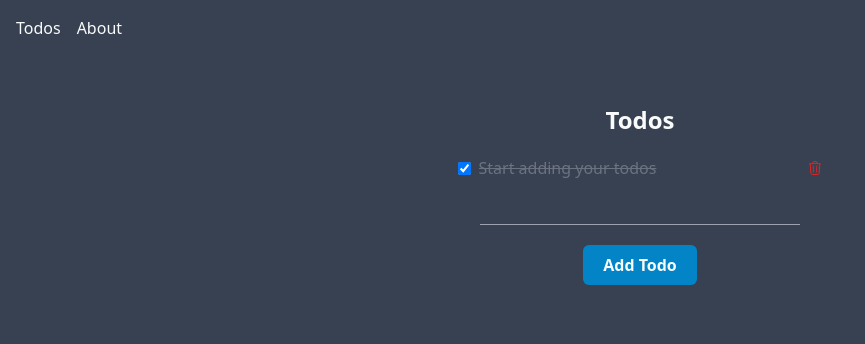
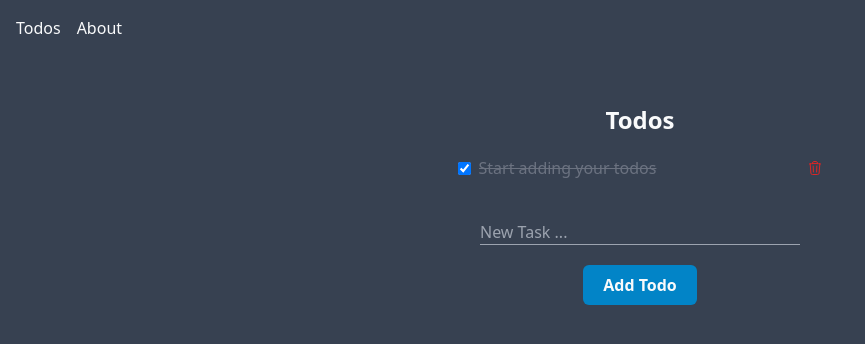
Before and after one commit to Farhood150/vue-todo, a Vue app: page / in a window 1280 px wide. Shown: the top 344 px of the page, without its empty margins (0-865 px from the left). Built offline with nearby package versions, Linux system fonts and the light colour scheme.

Commit message:
feat: add NewTask and TaskItem components; update TodosView to use new components

```diff
--- /dev/null
+++ b/src/components/NewTask.vue
@@ -0,0 +1,13 @@
+<script setup>
+import { useTodoStore } from '@/stores/todo'
+const store = useTodoStore()
+</script>
+<template>
+	<form class="flex flex-col gap-5 mt-5 items-center">
+		<input type="text" v-model="store.newTodo"
+			class="bg-transparent border-b border-gray-400 w-80 focus-visible:outline-0 focus-visible:border-b focus-visible:border-gray-300"
+			placeholder="New Task ..." />
+		<button type="submit" @click="store.addTodo" class="bg-sky-600 px-5 py-2 font-semibold rounded-md w-fit">Add
+			Todo</button>
+	</form>
+</template>
--- /dev/null
+++ b/src/components/TaskItem.vue
@@ -0,0 +1,13 @@
+<script setup>
+const props = defineProps(['todo'])
+</script>
+
+<template>
+    <li class="flex items-center gap-2">
+        <input type="checkbox" v-model="props.todo.completed" />
+        <input :class="{ 'line-through': props.todo.completed }" :value="props.todo.text" v-model="props.todo.text" :disabled="props.todo.completed" class="bg-transparent disabled:text-gray-500 w-80 focus-visible:outline-0 focus-visible:border-b focus-visible:border-gray-300"/>
+            <svg xmlns="http://www.w3.org/2000/svg" fill="none" viewBox="0 0 24 24" stroke-width="1.5" class="size-4 stroke-red-600 cursor-pointer" @click="$emit('delete', props.todo.id)">
+                <path stroke-linecap="round" stroke-linejoin="round" d="m14.74 9-.346 9m-4.788 0L9.26 9m9.968-3.21c.342.052.682.107 1.022.166m-1.022-.165L18.16 19.673a2.25 2.25 0 0 1-2.244 2.077H8.084a2.25 2.25 0 0 1-2.244-2.077L4.772 5.79m14.456 0a48.108 48.108 0 0 0-3.478-.397m-12 .562c.34-.059.68-.114 1.022-.165m0 0a48.11 48.11 0 0 1 3.478-.397m7.5 0v-.916c0-1.18-.91-2.164-2.09-2.201a51.964 51.964 0 0 0-3.32 0c-1.18.037-2.09 1.022-2.09 2.201v.916m7.5 0a48.667 48.667 0 0 0-7.5 0" />
+            </svg>
+    </li>
+</template>
--- a/src/main.js
+++ b/src/main.js
@@ -1,4 +1,6 @@
 import './assets/style.css'
+import NewTask from '@/components/NewTask.vue';
+import TaskItem from '@/components/TaskItem.vue';
 
 import { createApp } from 'vue'
 import { createPinia } from 'pinia'
@@ -15,4 +17,7 @@ pinia.use(piniaPluginPersistedstate)
 app.use(pinia)
 app.use(router)
 
+app.component('NewTask', NewTask)
+app.component('TaskItem', TaskItem)
+
 app.mount('#app')
--- a/src/views/TodosView.vue
+++ b/src/views/TodosView.vue
@@ -1,21 +1,46 @@
 <script setup>
+import { ref } from 'vue'
 import { useTodoStore } from '@/stores/todo'
 const store = useTodoStore()
+// const canChangeColor = ref(false)
+// const someClass = ref('text-gray-400')
+
+// const toggleTextColor = () => {
+// if(someClass.value === 'text-red-400') {
+// 	someClass.value = 'text-gray-400'
+// } else {
+// 	someClass.value = 'text-red-400'
+// }
+
+// 	someClass.value === 'text-red-400' ?
+// 	someClass.value = 'text-gray-400'
+// 	:
+// 	someClass.value = 'text-red-400'
+
+// 	console.log(someClass.value)
+// }
 </script>
 
 <template>
-    <section class="flex flex-col items-center gap-5">
-        <h1 class="text-2xl font-bold">Todos</h1>
-        <ul class="flex flex-col gap-5">
-            <li v-for="todo in store.todos" :key="todo.id" class="flex items-center gap-2">
-                <input type="checkbox" v-model="todo.completed" />
-                <input :class="{ 'line-through': todo.completed }" :value="todo.text" v-model="todo.text" :disabled="todo.completed" class="bg-transparent disabled:text-gray-500 w-80 focus-visible:outline-0 focus-visible:border-b focus-visible:border-gray-300"/>
-                    <svg xmlns="http://www.w3.org/2000/svg" fill="none" viewBox="0 0 24 24" stroke-width="1.5" class="size-4 stroke-red-600 cursor-pointer" @click="store.deleteTodo(todo.id)">
-                        <path stroke-linecap="round" stroke-linejoin="round" d="m14.74 9-.346 9m-4.788 0L9.26 9m9.968-3.21c.342.052.682.107 1.022.166m-1.022-.165L18.16 19.673a2.25 2.25 0 0 1-2.244 2.077H8.084a2.25 2.25 0 0 1-2.244-2.077L4.772 5.79m14.456 0a48.108 48.108 0 0 0-3.478-.397m-12 .562c.34-.059.68-.114 1.022-.165m0 0a48.11 48.11 0 0 1 3.478-.397m7.5 0v-.916c0-1.18-.91-2.164-2.09-2.201a51.964 51.964 0 0 0-3.32 0c-1.18.037-2.09 1.022-2.09 2.201v.916m7.5 0a48.667 48.667 0 0 0-7.5 0" />
-                    </svg>
-            </li>
-        </ul>
-        <input type="text" v-model="store.newTodo" class="bg-transparent border-b border-gray-400 w-80 focus-visible:outline-0 focus-visible:border-b focus-visible:border-gray-300"/>
-        <button @click="store.addTodo" class="bg-sky-600 px-5 py-2 font-semibold rounded-md">Add Todo</button>
-    </section>
+	<section class="flex flex-col items-center gap-5">
+		<h1 class="text-2xl font-bold">Todos</h1>
+
+		<p v-if="store.todos.length === 0" class="text-gray-400 text-bold text-2xl">No tasks to show!</p>
+
+		<!-- <p v-if="store.todos.length === 0" class="text-bold text-2xl" v-bind:class="canChangeColor ? someClass : 'text-gray-400'">No tasks to show!</p>
+
+		<button class="bg-gray-500 p-5" @click="toggleTextColor">Make text red</button>
+
+		<div class="flex items-center gap-5">
+			<label for="changeColor">Can change color</label>
+			<input type="checkbox" name="changeColor" id="changeColor" v-model="canChangeColor"/>
+		</div>
+
+		<span>{{ canChangeColor }}</span> -->
+
+		<ul class="flex flex-col gap-5">
+			<TaskItem v-for="todo in store.todos" :key="todo.id" :todo="todo" @delete="(id) => store.deleteTodo(id)" />
+		</ul>
+		<NewTask />
+	</section>
 </template>
```
